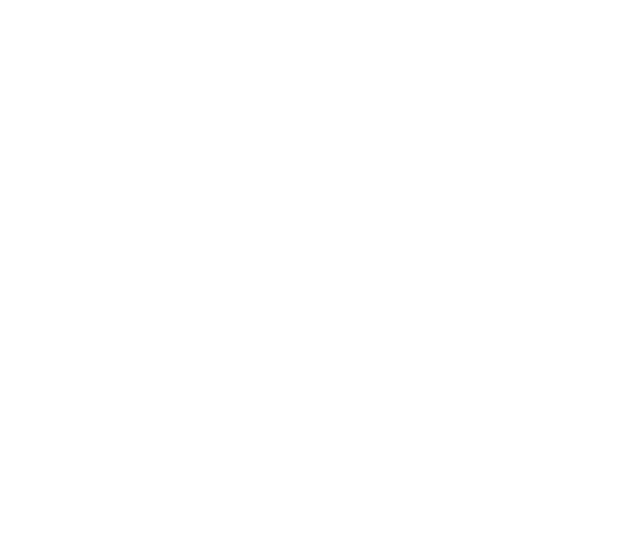
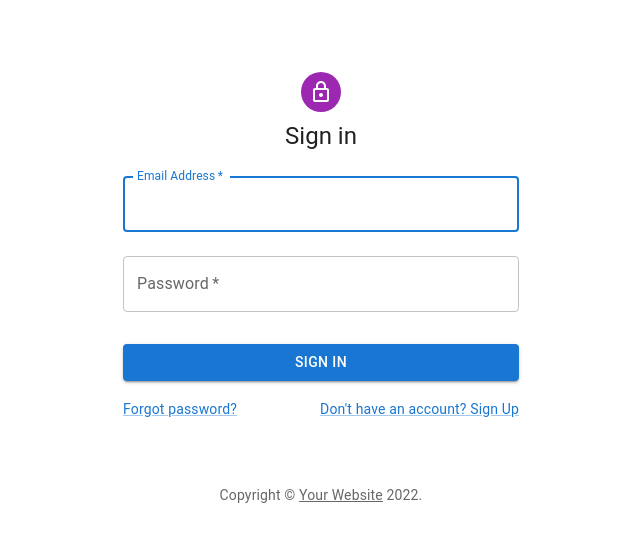
Before and after one commit to krsamir/E-Commerce-FE, a React (Create React App) app: page /admin/login in a window 1280 px wide. Shown: the top 542 px of the page, without its empty margins (319-959 px from the left). Built offline with nearby package versions, Linux system fonts and the light colour scheme.

Commit message:
Role Based Login

```diff
--- a/src/Authentication/Constants.js
+++ b/src/Authentication/Constants.js
@@ -2,6 +2,7 @@
   ROLE: {
     ADMIN: "1643951279554",
     USER: "1643951347925",
+    SHIPMENT: "1645361933757",
   },
 });
 
--- /dev/null
+++ b/src/Components/Login-Register/AdminLogin.jsx
@@ -0,0 +1,156 @@
+import * as React from "react";
+import Avatar from "@mui/material/Avatar";
+import Button from "@mui/material/Button";
+import CssBaseline from "@mui/material/CssBaseline";
+import TextField from "@mui/material/TextField";
+import Link from "@mui/material/Link";
+import Grid from "@mui/material/Grid";
+import Box from "@mui/material/Box";
+import LockOutlinedIcon from "@mui/icons-material/LockOutlined";
+import Typography from "@mui/material/Typography";
+import Container from "@mui/material/Container";
+import { createTheme, ThemeProvider } from "@mui/material/styles";
+import axios from "axios";
+import toast, { Toaster } from "react-hot-toast";
+import { AppConstant } from "../../Authentication/Constants";
+
+function Copyright(props) {
+  return (
+    <Typography
+      variant="body2"
+      color="text.secondary"
+      align="center"
+      {...props}
+    >
+      {"Copyright © "}
+      <Link color="inherit" href="https://mui.com/">
+        Your Website
+      </Link>{" "}
+      {new Date().getFullYear()}
+      {"."}
+    </Typography>
+  );
+}
+
+const theme = createTheme();
+
+export default function SignIn(props) {
+  const handleSubmit = async (event) => {
+    event.preventDefault();
+    const data = new FormData(event.currentTarget);
+    // eslint-disable-next-line no-console
+    const value = {
+      username: data.get("email"),
+      password: data.get("password"),
+    };
+    await axios
+      .post("/auth/admin/login", value)
+      .then((res) => {
+        if (res.data.status === 0) {
+          toast.error(res.data.message, {
+            duration: 6000,
+            style: {
+              borderRadius: "10px",
+              background: "#333",
+              color: "#fff",
+            },
+          });
+        }
+        if (res.data.status === 1) {
+          toast.success(res.data.message, {
+            duration: 6000,
+            style: {
+              borderRadius: "10px",
+            },
+          });
+          const token = res.data.token;
+          const rid = res.data.rid;
+          window.localStorage.setItem("sid", token);
+          window.localStorage.setItem("rid", rid);
+          setTimeout(() => {
+            if (rid === AppConstant.ROLE.ADMIN) {
+              props.history.push("/admin/admin");
+            } else if (rid === AppConstant.ROLE.SHIPMENT) {
+              props.history.push("/admin/shipment");
+            }
+          }, 1000);
+        }
+      })
+      .catch((e) => {
+        console.log(e);
+        toast.error("Some issue while logging you in!!");
+      });
+  };
+
+  return (
+    <ThemeProvider theme={theme}>
+      <Toaster />
+      <Container component="main" maxWidth="xs">
+        <CssBaseline />
+        <Box
+          sx={{
+            marginTop: 8,
+            display: "flex",
+            flexDirection: "column",
+            alignItems: "center",
+          }}
+        >
+          <Avatar sx={{ m: 1, bgcolor: "secondary.main" }}>
+            <LockOutlinedIcon />
+          </Avatar>
+          <Typography component="h1" variant="h5">
+            Sign in
+          </Typography>
+          <Box
+            component="form"
+            onSubmit={handleSubmit}
+            noValidate
+            sx={{ mt: 1 }}
+          >
+            <TextField
+              margin="normal"
+              required
+              fullWidth
+              id="email"
+              label="Email Address"
+              name="email"
+              autoComplete="email"
+              autoFocus
+            />
+            <TextField
+              margin="normal"
+              required
+              fullWidth
+              name="password"
+              label="Password"
+              type="password"
+              id="password"
+              autoComplete="current-password"
+            />
+            <Button
+              type="submit"
+              fullWidth
+              variant="contained"
+              sx={{ mt: 3, mb: 2 }}
+            >
+              Sign In
+            </Button>
+            <Grid container>
+              <Grid item xs>
+                <Link href="#" variant="body2">
+                  Forgot password?
+                </Link>
+              </Grid>
+              <Grid item>
+                <Link href="#" variant="body2">
+                  {"Don't have an account? Sign Up"}
+                </Link>
+              </Grid>
+            </Grid>
+          </Box>
+        </Box>
+        <Copyright sx={{ mt: 8, mb: 4 }} />
+      </Container>
+    </ThemeProvider>
+  );
+}
--- a/src/Components/NavBar.jsx
+++ b/src/Components/NavBar.jsx
@@ -85,6 +85,10 @@
     setTimeout(() => {
       window.location.reload();
     }, 1000);
+  };
+
+  const redirectToHome = () => {
+    props.history.push("/");
   };
 
   const redirectToLogin = () => {
@@ -204,10 +208,12 @@
             <MenuIcon />
           </IconButton>
           <Typography
+            className="pointer"
             variant="h6"
             noWrap
             component="div"
             sx={{ display: { xs: "none", sm: "block" } }}
+            onClick={redirectToHome}
           >
             MUI
           </Typography>
--- a/src/Components/Style.css
+++ b/src/Components/Style.css
@@ -13,10 +13,11 @@
   line-height: 2.5ch;
   height: 175px;
   border-radius: 10px;
-  padding: 10px;
+  padding: 15px 10px 10px 10px;
   display: flex;
   flex-direction: column;
-  box-shadow: rgba(99, 99, 99, 0.2) 0px 2px 8px 0px;
+  /* box-shadow: rgba(99, 99, 99, 0.2) 0px 2px 8px 0px; */
+  box-shadow: #000 0px 0px 10px;
 }
 .partA {
   flex: 1;
--- a/src/Routes.jsx
+++ b/src/Routes.jsx
@@ -9,6 +9,7 @@
 const Verification = lazy(() =>
   import("./Components/Login-Register/Verification")
 );
+const AdminLogin = lazy(() => import("./Components/Login-Register/AdminLogin"));
 
 function Routes() {
   return (
@@ -25,6 +26,7 @@
             <Route path="/login" component={Login} />
             <Route path="/register" component={Register} />
             <Route path="/verify" component={Verification} />
+            <Route path="/admin/login" component={AdminLogin} />
           </Switch>
         </Suspense>
       </Router>
```
